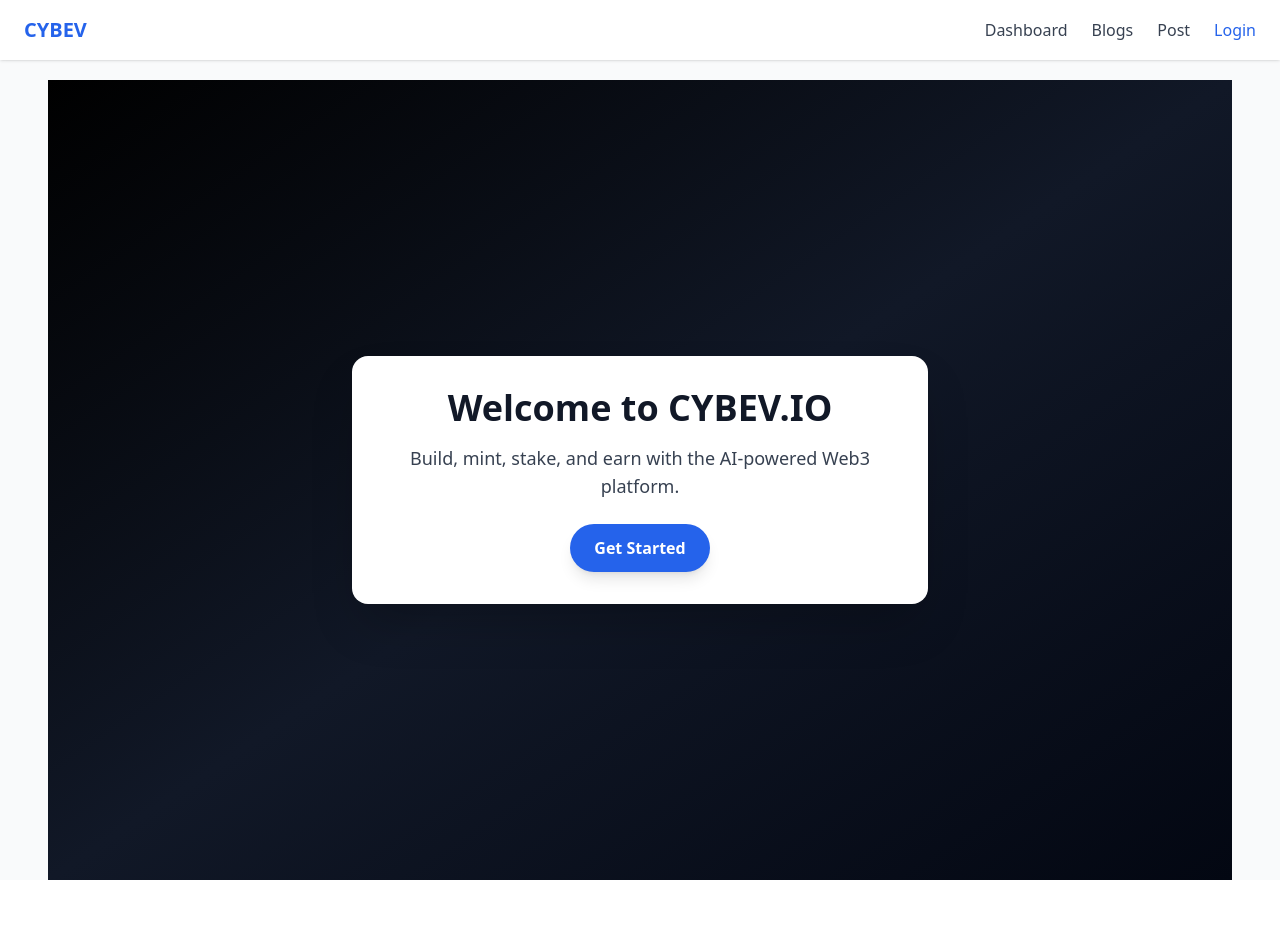
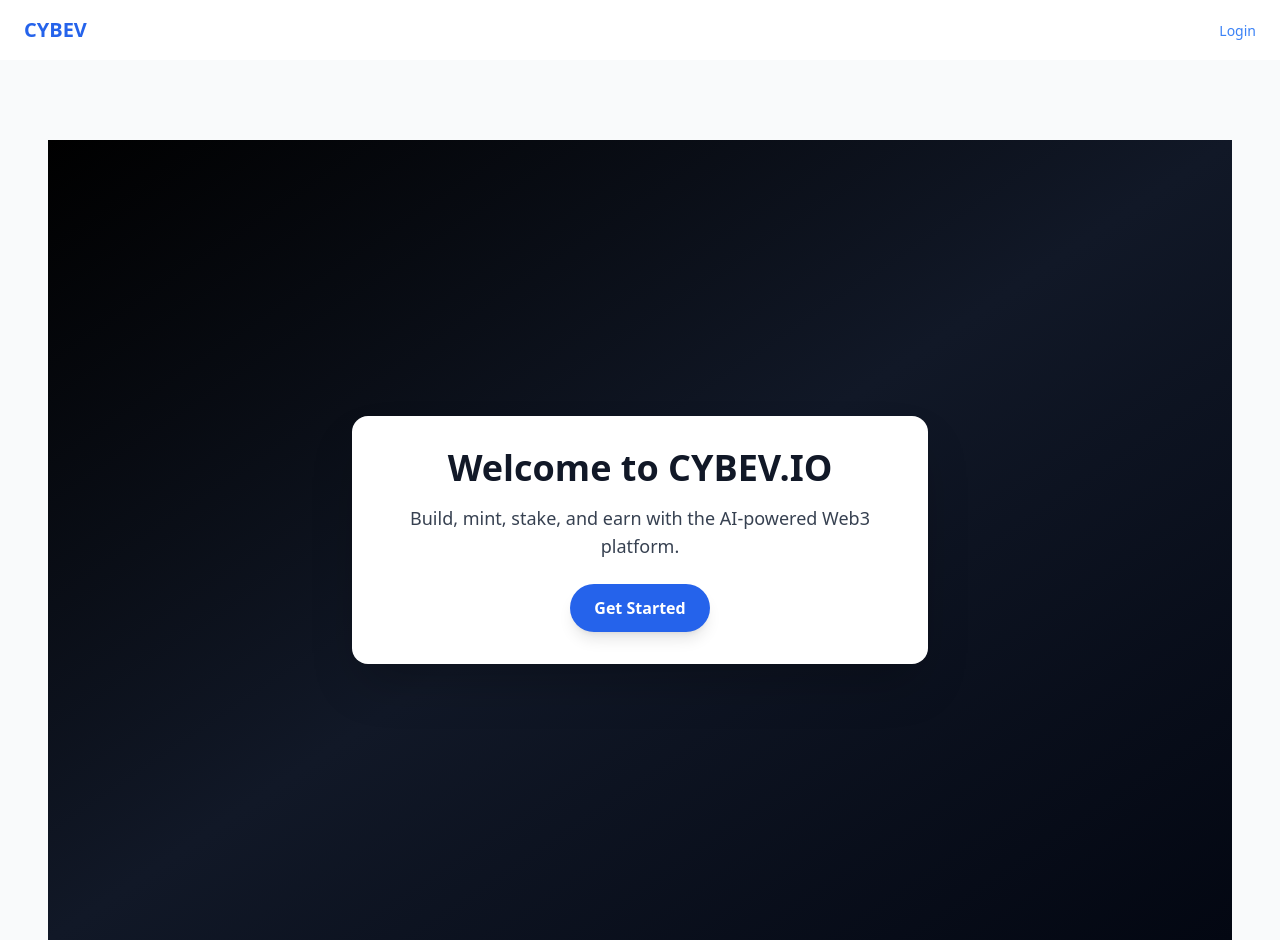
Before and after one commit to cybev1/cybev-frontend, a Next.js app: page / in a window 1280 px wide. Before the commit the page ends 880 px from the top, so only its background shows below. Built offline with nearby package versions, Linux system fonts and the light colour scheme.

Commit message:
Add files via upload

```diff
--- a/components/Navbar.jsx
+++ b/components/Navbar.jsx
@@ -1,29 +1,62 @@
-import { useState, useEffect } from 'react';
+
+import { useEffect, useState, useRef } from 'react';
 import Link from 'next/link';
+import { useRouter } from 'next/router';
 
 export default function Navbar() {
-  const [username, setUsername] = useState('');
+  const [user, setUser] = useState(null);
+  const [dropdownOpen, setDropdownOpen] = useState(false);
+  const dropdownRef = useRef(null);
+  const router = useRouter();
 
   useEffect(() => {
-    const storedName = localStorage.getItem('cybev_username');
-    setUsername(storedName || '');
+    const token = localStorage.getItem('cybev_token');
+    if (token) {
+      fetch('https://api.cybev.io/api/auth/me', {
+        headers: { Authorization: `Bearer ${token}` }
+      })
+        .then(res => res.json())
+        .then(data => setUser(data))
+        .catch(() => setUser(null));
+    }
   }, []);
 
+  useEffect(() => {
+    const handleClickOutside = (event) => {
+      if (dropdownRef.current && !dropdownRef.current.contains(event.target)) {
+        setDropdownOpen(false);
+      }
+    };
+    document.addEventListener('mousedown', handleClickOutside);
+    return () => document.removeEventListener('mousedown', handleClickOutside);
+  }, []);
+
+  const handleLogout = () => {
+    localStorage.removeItem('cybev_token');
+    router.push('/login');
+  };
+
   return (
-    <nav className="bg-white dark:bg-gray-900 shadow px-6 py-4 flex items-center justify-between fixed w-full top-0 z-50">
-      <Link href="/" className="text-xl font-bold text-blue-600 dark:text-white">
-        CYBEV
-      </Link>
-      <div className="flex items-center space-x-6">
-        <Link href="/studio/dashboard" className="text-gray-700 dark:text-gray-200 hover:text-blue-600">Dashboard</Link>
-        <Link href="/studio/blogs" className="text-gray-700 dark:text-gray-200 hover:text-blue-600">Blogs</Link>
-        <Link href="/studio/create" className="text-gray-700 dark:text-gray-200 hover:text-blue-600">Post</Link>
-        {username ? (
-          <div className="text-sm text-gray-800 dark:text-white">👤 {username}</div>
+    <nav className="w-full px-6 py-4 bg-white dark:bg-black shadow flex justify-between items-center">
+      <Link href="/" className="text-xl font-bold text-blue-600 dark:text-white">CYBEV</Link>
+      <div className="relative" ref={dropdownRef}>
+        {user ? (
+          <button onClick={() => setDropdownOpen(!dropdownOpen)} className="flex items-center space-x-2">
+            <img src={`https://robohash.org/${user.name}.png?size=40x40`} className="w-10 h-10 rounded-full border" />
+            <span className="hidden md:inline text-sm">{user.name}</span>
+          </button>
         ) : (
-          <Link href="/login" className="text-blue-600 hover:underline">Login</Link>
+          <Link href="/login" className="text-blue-500 text-sm">Login</Link>
+        )}
+
+        {dropdownOpen && (
+          <div className="absolute right-0 mt-2 w-48 bg-white dark:bg-gray-800 rounded-lg shadow-md z-50">
+            <Link href="/studio/profile" className="block px-4 py-2 hover:bg-gray-100 dark:hover:bg-gray-700">👤 View Profile</Link>
+            <Link href="/studio/settings" className="block px-4 py-2 hover:bg-gray-100 dark:hover:bg-gray-700">⚙️ Settings</Link>
+            <button onClick={handleLogout} className="w-full text-left px-4 py-2 hover:bg-red-100 dark:hover:bg-red-600 text-red-600 dark:text-red-300">🚪 Logout</button>
+          </div>
         )}
       </div>
     </nav>
-    );
+  );
 }
```
